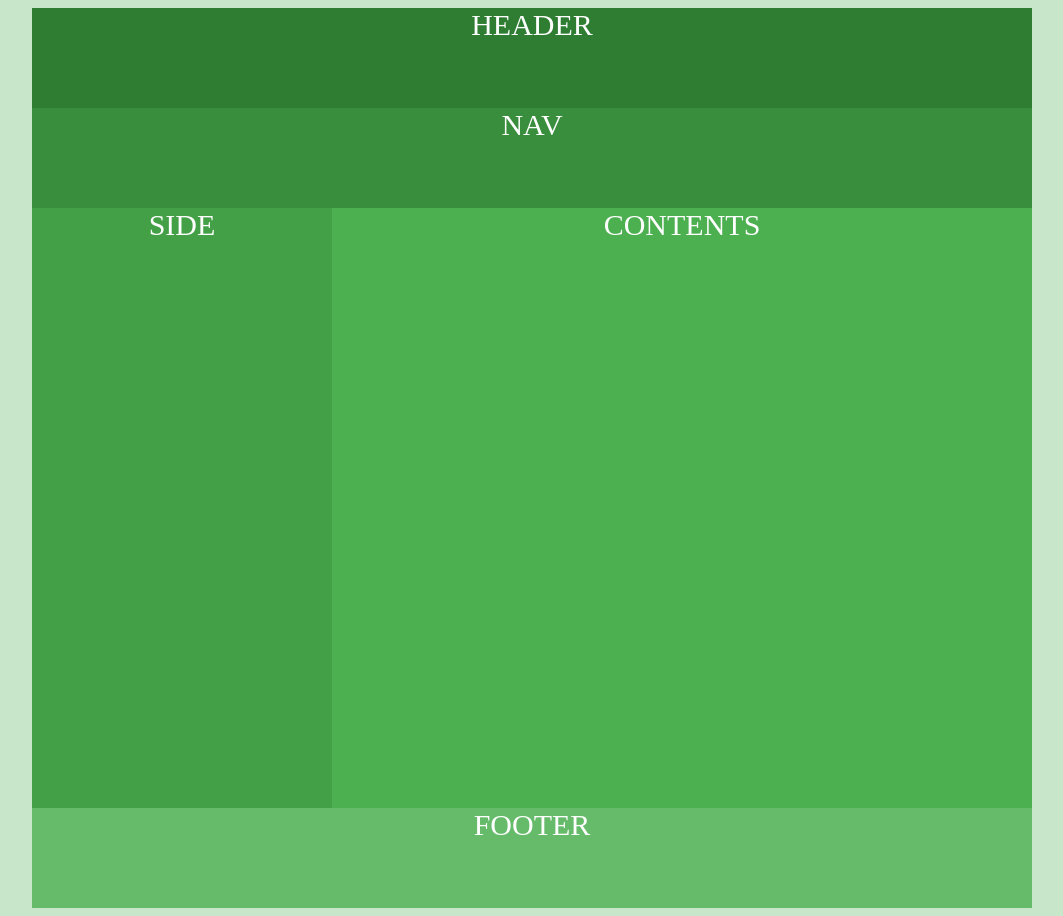
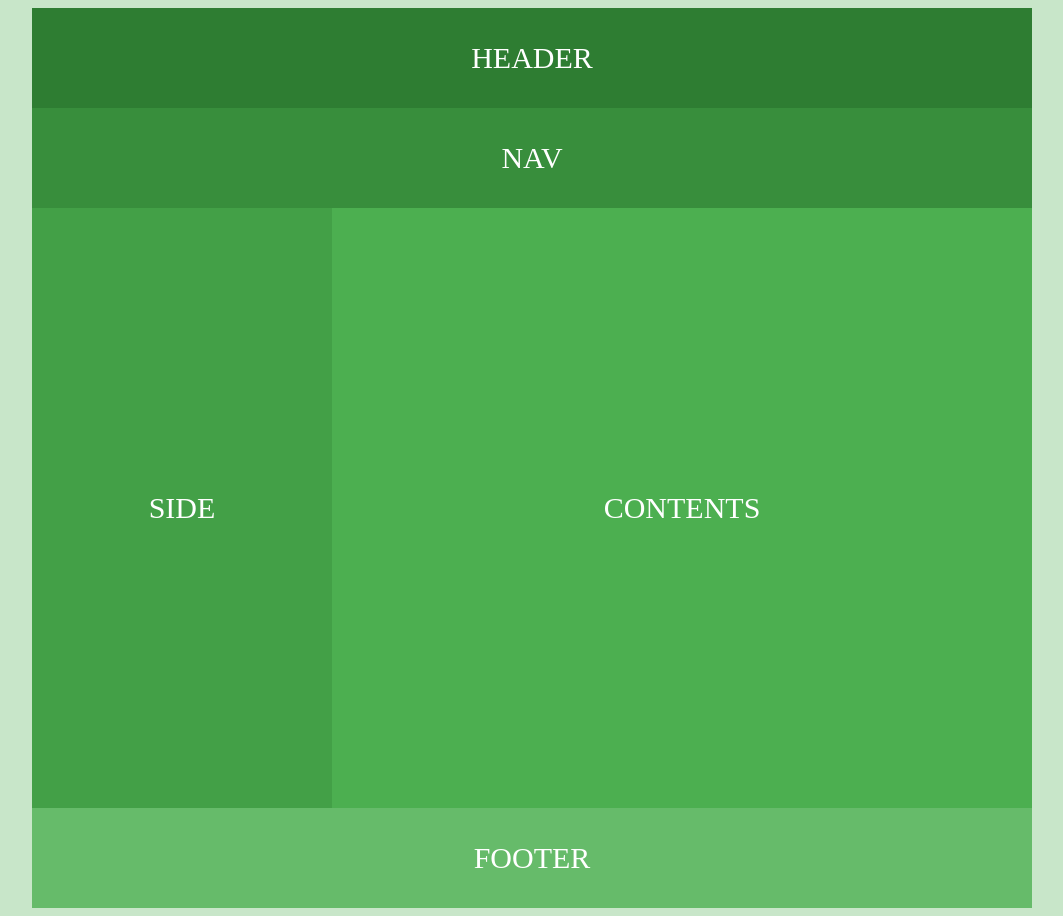
Before and after one commit to kgoka/Web_layout_kgoka, a plain HTML site: page index.html in a window 1280 px wide. Shown: the whole page, without its empty margins (108-1171 px from the left). Drawn offline with Linux system fonts and the light colour scheme.

Commit message:
이쁘게
style 태그 안 header, nav, side, contents, footer 부분 line-height 속성 추가

```diff
--- a/index.html
+++ b/index.html
@@ -6,11 +6,11 @@
     <style>
         body {background: #c8e6c9;}
         #wrap { width:1000px; height: 900px; margin: 0 auto; font-size: 30px; color: #fff; text-align: center; text-transform: uppercase;}
-        #header {width: 1000px; height: 100px; background: #2e7d32;}
-        #nav {width: 1000px; height: 100px; background: #388e3c;}
-        #side { float: left; width: 300px; height: 600px; background: #43a047;}
-        #contents { float: left; width: 700px; height: 600px; background: #4caf50;}
-        #footer {float: left; width: 1000px; height: 100px; background: #66bb6a;}
+        #header {width: 1000px; height: 100px; line-height: 100px; background: #2e7d32;}
+        #nav {width: 1000px; height: 100px; line-height: 100px; background: #388e3c;}
+        #side { float: left; width: 300px; height: 600px; line-height: 600px; background: #43a047;}
+        #contents { float: left; width: 700px; height: 600px; line-height: 600px; background: #4caf50;}
+        #footer {float: left; width: 1000px; height: 100px; line-height: 100px; background: #66bb6a;}
     </style>
 
 
```
